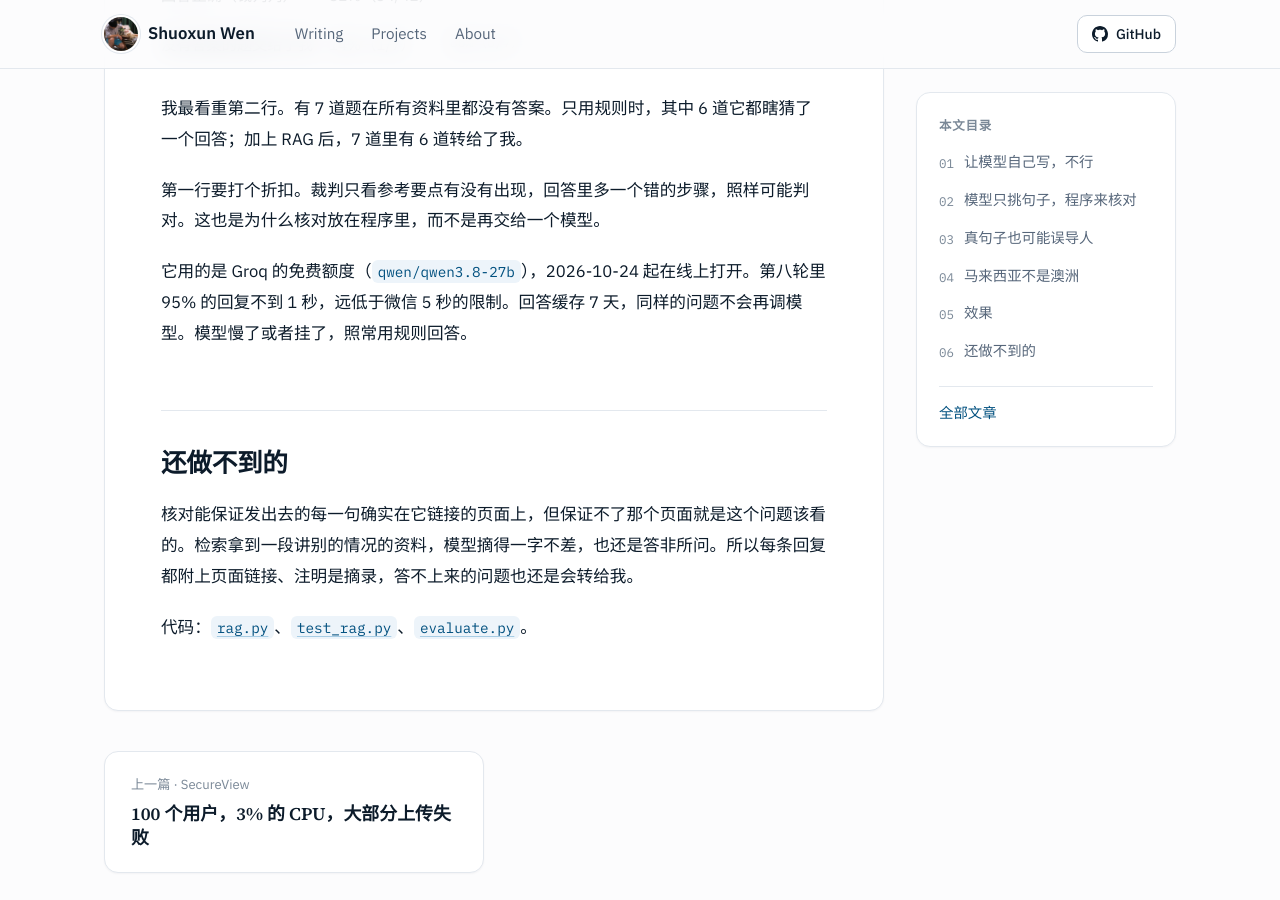
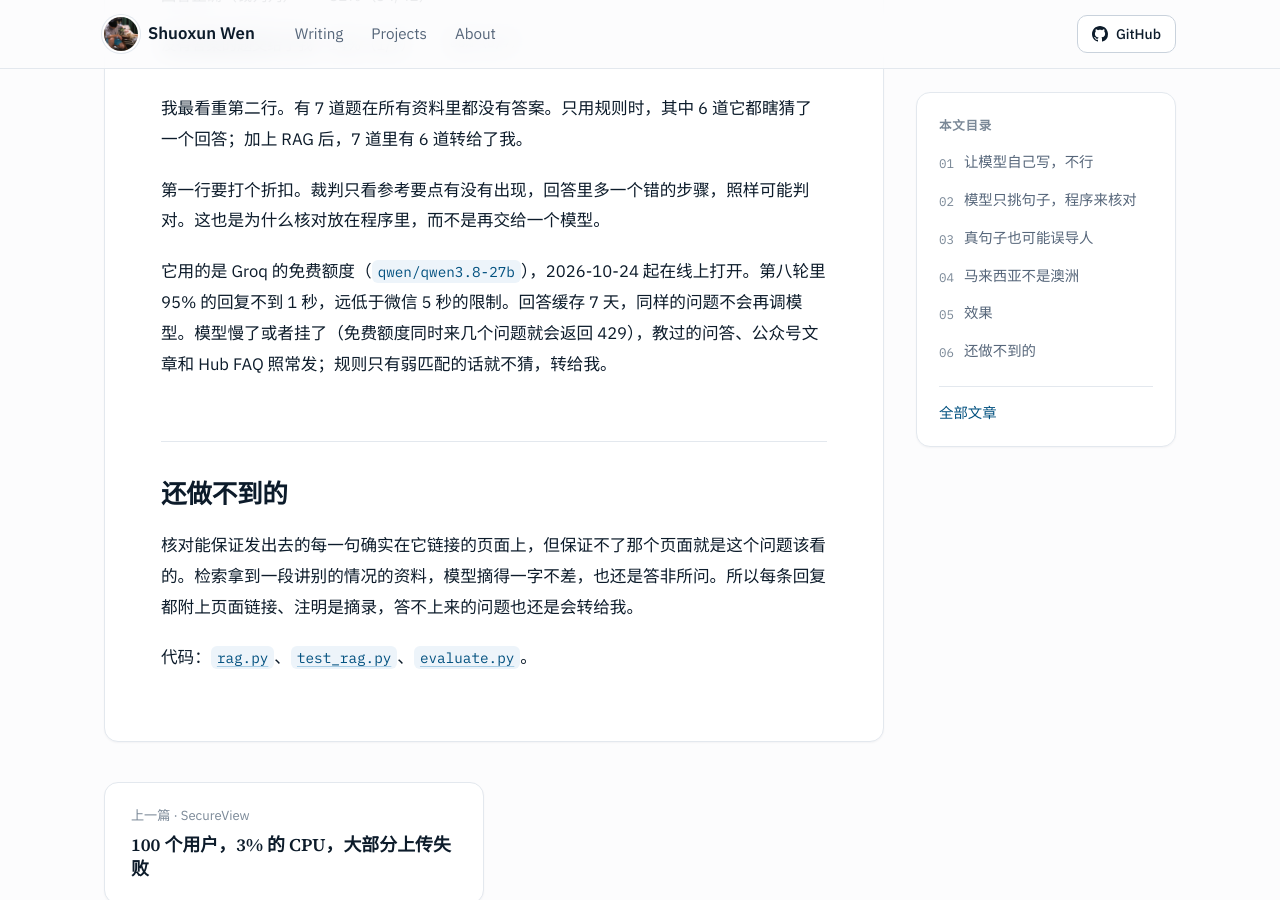
Before and after one commit to Waldo0926/waldo0926.github.io, a Jekyll site: the page built from _posts/2026-10-25-quote-only-rag-zh.md, in a window 1280 px wide and 900 px high, scrolled down 3248 px. Built offline with Jekyll 4.4.1, drawn with Linux system fonts in a browser that asks for light colours.

Commit message:
Quote-only RAG post: what happens when the model fails

```diff
--- a/_posts/2026-10-25-quote-only-rag-zh.md
+++ b/_posts/2026-10-25-quote-only-rag-zh.md
@@ -76,7 +76,7 @@ def sentence(quote, h):
 
 第一行要打个折扣。裁判只看参考要点有没有出现，回答里多一个错的步骤，照样可能判对。这也是为什么核对放在程序里，而不是再交给一个模型。
 
-它用的是 Groq 的免费额度（`qwen/qwen3.8-27b`），2026-10-24 起在线上打开。第八轮里 95% 的回复不到 1 秒，远低于微信 5 秒的限制。回答缓存 7 天，同样的问题不会再调模型。模型慢了或者挂了，照常用规则回答。
+它用的是 Groq 的免费额度（`qwen/qwen3.8-27b`），2026-10-24 起在线上打开。第八轮里 95% 的回复不到 1 秒，远低于微信 5 秒的限制。回答缓存 7 天，同样的问题不会再调模型。模型慢了或者挂了（免费额度同时来几个问题就会返回 429），教过的问答、公众号文章和 Hub FAQ 照常发；规则只有弱匹配的话就不猜，转给我。
 
 ## 还做不到的
 
```
Also changed, not shown: _posts/2026-10-25-quote-only-rag.md (+1 -1 lines).
